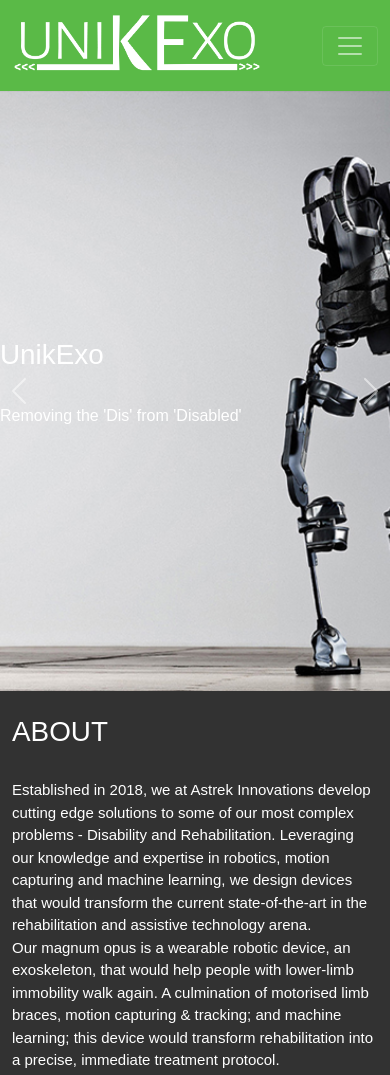
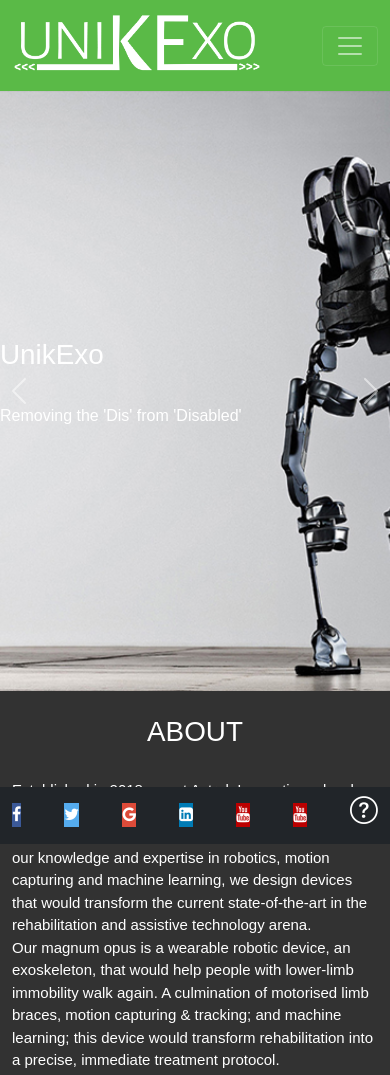
Before and after one commit to abhi-2605/astrek, a plain HTML site: page index.html in a window 390 px wide. Shown: the top 1075 px of the page. Drawn offline with nearby package versions, Linux system fonts and the light colour scheme.

Commit message:
navbottom, features etc

```diff
--- a/Assets/js/scripts.js
+++ b/Assets/js/scripts.js
@@ -35,6 +35,12 @@
     }, 200);
 });
 
+function contactUs(){
+    $('html, body').animate({
+        scrollTop: $("#contact").offset().top
+    }, 200);
+}
+
 $("#queryBtn").click(function() {
     $('html, body').animate({
         scrollTop: $("#contact").offset().top
--- a/index.html
+++ b/index.html
@@ -148,6 +148,10 @@
             opacity: 0.5;
         }
 
+        #bottomSoc{
+            display: none;
+        }
+
         @media screen and (max-width: 768px) {
             header h1 {
                 font-size: 18px;
@@ -176,6 +180,9 @@
                 display: none;
             }
 
+            #bottomSoc{
+                display:block;
+            }
 
         }
 
@@ -472,10 +479,6 @@
     </div>
     <!-- HOME ENDS -->
 
-
-
-
-
     <!-- corousal -->
 
 
@@ -504,14 +507,26 @@
     <!-- corousal -->
     <br>
 
+    <nav id='bottomSoc' class="navbar fixed-bottom navbar-dark bg-dark">
+        <div class="container-fluid">
+            <a href="#" class="facebook soc"><i class="fa fa-facebook"></i></a>
+            <a href="#" class="twitter soc"><i class="fa fa-twitter"></i></a>
+            <a href="#" class="google soc"><i class="fa fa-google"></i></a>
+            <a href="#" class="linkedin soc"><i class="fa fa-linkedin"></i></a>
+            <a href="#" class="youtube soc"><i class="fa fa-youtube"></i></a>
+            <a href="#" class="youtube soc"><i class="fa fa-youtube"></i></a>
+            <a href="javascript:contactUs()"><h1 id="qnMark" style="color:#fff"><i class="bi bi-question-circle"></i></h1></a>
+        </div>
+    </nav>
+
     <!-- ABOUT STARTS -->
-    <div class="container" id="about">
-        <div class="row">
-            <div class="col-sm-6">
-                <h1>ABOUT</h1>
+    <div class="container" id="about" >
+        <div class="row" >
+            <div class="col-sm-6" >
+                <h1 style="text-align: center; ">ABOUT</h1>
 
                 <br>
-                <p>
+                <p style >
                     Established in 2018, we at Astrek Innovations develop cutting edge solutions to some of our most complex problems - Disability and Rehabilitation. Leveraging our knowledge and expertise in robotics, motion capturing and machine learning, we design devices
                     that would transform the current state-of-the-art in the rehabilitation and assistive technology arena.
                     <br> Our magnum opus is a wearable robotic device, an exoskeleton, that would help people with lower-limb immobility walk again. A culmination of motorised limb braces, motion capturing & tracking; and machine learning; this device
```
